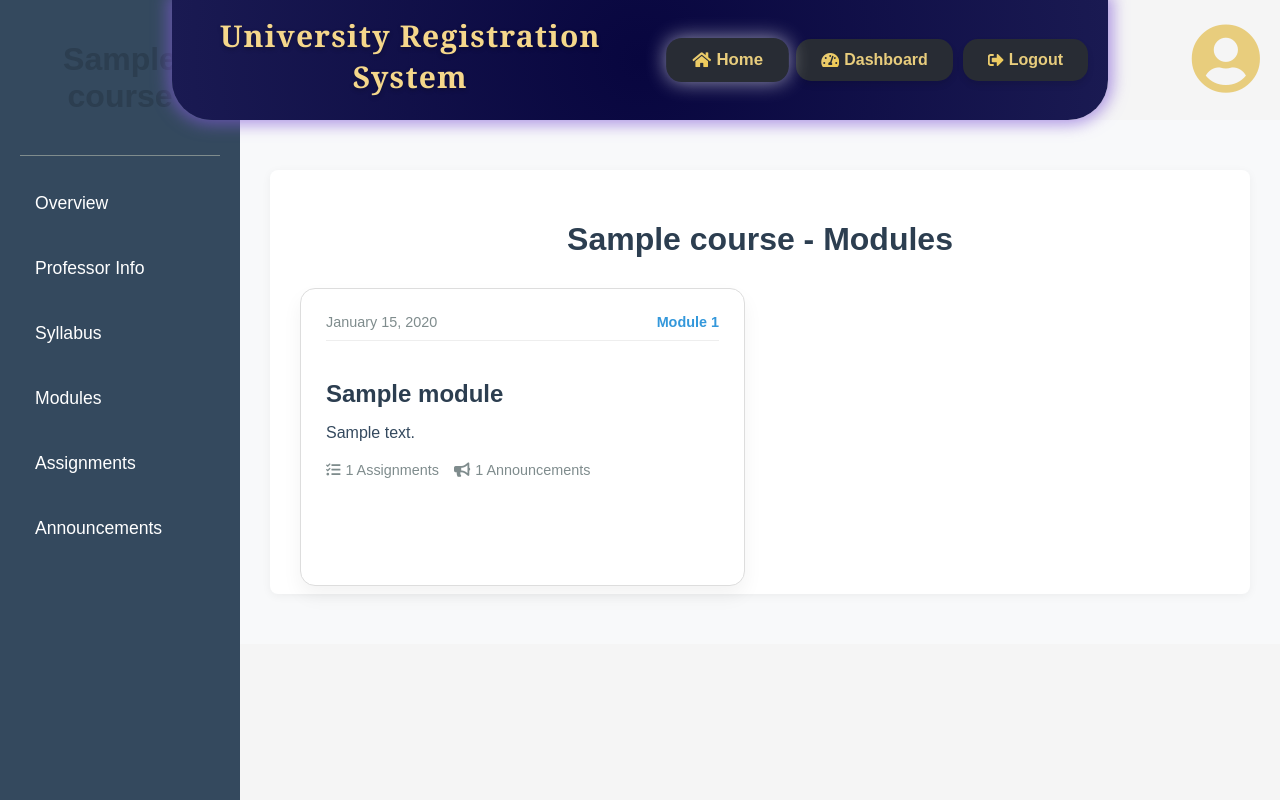
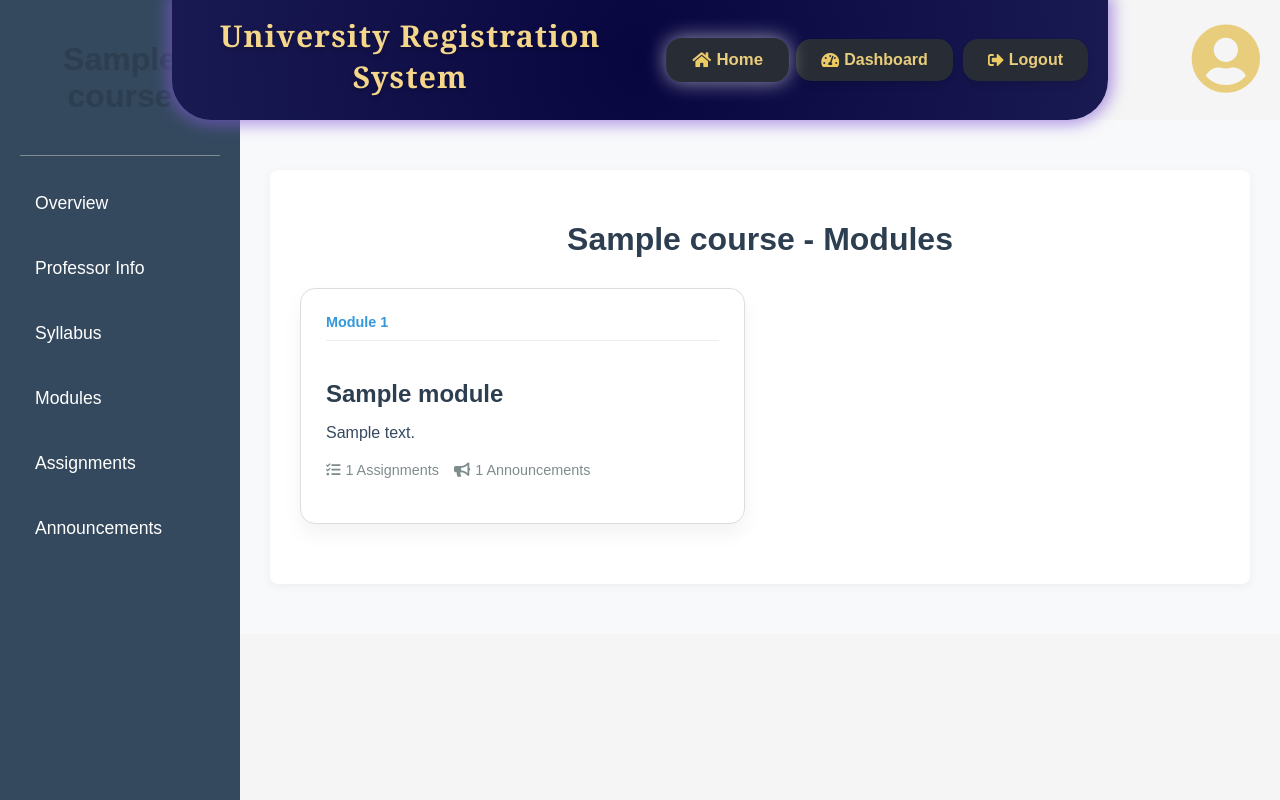
Before and after one commit to SolidOctopus/University_Registration_System, a Django app: page /course/1/modules/ in a window 1280 px wide. Run offline with Django 5.2, Linux system fonts and the light colour scheme; tables that the repository leaves empty hold one stand-in row (values such as "Sample post").

Commit message:
modified:   backend/templates/course_modules.html 	modified:   backend/templates/module_detail.html

```diff
--- a/backend/templates/course_modules.html
+++ b/backend/templates/course_modules.html
@@ -7,7 +7,7 @@
         <div class="container">
             <h1>{{ course.name }} - Modules</h1>
 
-            {% if request.user.profile.role == 'professor' %}
+            {% if request.user.profile.role == 'professor' or request.user.profile.role == 'admin' %}
                 <div class="add-module-container">
                     <a href="{% url 'create_module' course.id %}" class="btn-add">
                         <i class="fas fa-plus"></i> Create New Module
@@ -18,11 +18,9 @@
             <div class="modules-list">
                 <div class="module-grid">
                     {% for module in modules|dictsort:"created_at" %}
-                    <div class="module-container">
-                        <a href="{% url 'module_detail' course.id module.id %}" class="module-card-link">
-                            <div class="module-card">
+                    <div class="module-wrapper">
+                        <a href="{% url 'module_detail' course.id module.id %}" class="module-card">
                             <div class="module-header">
-                                    <span class="module-date">{{ module.created_at|date:"F j, Y" }}</span>
                                 <span class="module-number">Module {{ forloop.counter }}</span>
                             </div>
 
@@ -41,10 +39,10 @@
                                     </div>
                                 </div>
                             </div>
-                            </div>
                         </a>
 
-                        {% if request.user.profile.role == 'professor' %}
+                        <!-- Action Buttons (Visible only to professors/admins) -->
+                        {% if request.user.profile.role == 'professor' or request.user.profile.role == 'admin' %}
                         <div class="module-actions">
                             <a href="{% url 'edit_module' course.id module.id %}" class="btn-edit">
                                 <i class="fas fa-edit"></i> Edit
@@ -61,7 +59,7 @@
                     <div class="empty-state">
                         <i class="fas fa-folder-open"></i>
                         <p>No modules available for this course.</p>
-                        {% if request.user.profile.role == 'professor' %}
+                        {% if request.user.profile.role == 'professor' or request.user.profile.role == 'admin' %}
                         <a href="{% url 'create_module' course.id %}" class="btn-add">
                             Create Your First Module
                         </a>
@@ -128,13 +126,10 @@
         grid-template-columns: repeat(auto-fill, minmax(300px, 1fr));
         gap: 30px;
     }
-    .module-container {
+    .module-wrapper {
         display: flex;
         flex-direction: column;
-    }
-    .module-card-link {
-        text-decoration: none;
-        color: inherit;
+        gap: 10px;
     }
     .module-card {
         background: #fff;
@@ -143,12 +138,11 @@
         box-shadow: 0 10px 20px rgba(0, 0, 0, 0.05);
         padding: 25px;
         transition: transform 0.3s ease, box-shadow 0.3s ease;
-        position: relative;
         display: flex;
         flex-direction: column;
         height: 100%;
-        margin-bottom: 10px;
-        cursor: pointer;
+        text-decoration: none;
+        color: inherit;
     }
     .module-card:hover {
         transform: translateY(-5px);
```
Also changed, not shown: backend/templates/module_detail.html (+25 -1 lines). Lines whose indentation alone changed are shown as unchanged.
